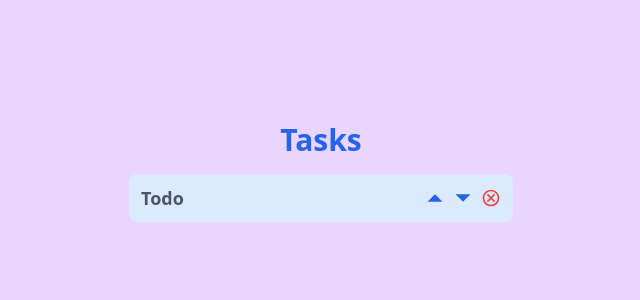
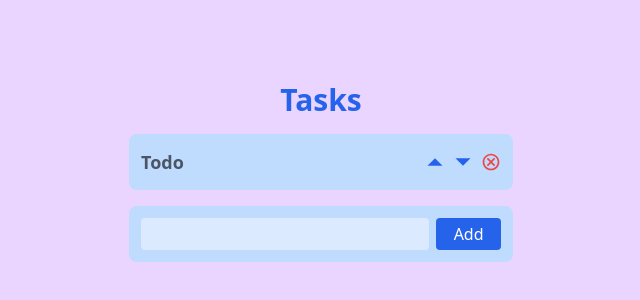
Before and after one commit to hasibmiraz/sorting-todo, a React (Create React App) app: page / in a window 1280 px wide. Shown: the part 228-528 px from the top of the page, without its empty margins (319-959 px from the left). Built offline with nearby package versions, Linux system fonts and the light colour scheme.

Commit message:
Added add form

```diff
--- a/public/index.html
+++ b/public/index.html
@@ -22,7 +22,7 @@
       work correctly both with client-side routing and a non-root public URL.
       Learn how to configure a non-root public URL by running `npm run build`.
     -->
-    <title>React App</title>
+    <title>Todo Tasks</title>
   </head>
   <body>
     <noscript> You need to enable JavaScript to run this app. </noscript>
--- a/src/components/Tasks.jsx
+++ b/src/components/Tasks.jsx
@@ -5,7 +5,7 @@ import { MdOutlineCancel } from 'react-icons/md';
 const Tasks = () => {
   return (
     <section className="space-y-4">
-      <div className="h-12 w-96 bg-blue-100 flex justify-between items-center px-3 rounded-lg">
+      <div className="h-14 w-96 bg-blue-200 flex justify-between items-center px-3 rounded-lg">
         <p className="font-semibold text-gray-600 text-lg">Todo</p>
         <div className="flex space-x-2">
           <GoTriangleUp
@@ -25,6 +25,20 @@ const Tasks = () => {
           />
         </div>
       </div>
+      <div className="h-14 w-96 bg-blue-200 flex justify-between items-center px-3 rounded-lg">
+        <form className="w-full flex justify-between">
+          <input
+            type="text"
+            className="w-[80%] bg-blue-100 focus:outline-blue-600 h-8 rounded px-2"
+          />
+          <input
+            type="submit"
+            value="Add"
+            className="text-center bg-blue-600 text-white w-[18%] rounded cursor-pointer hover:scale-95 duration-150"
+          />
+        </form>
+        <div className="flex space-x-2"></div>
+      </div>
     </section>
   );
 };
```
